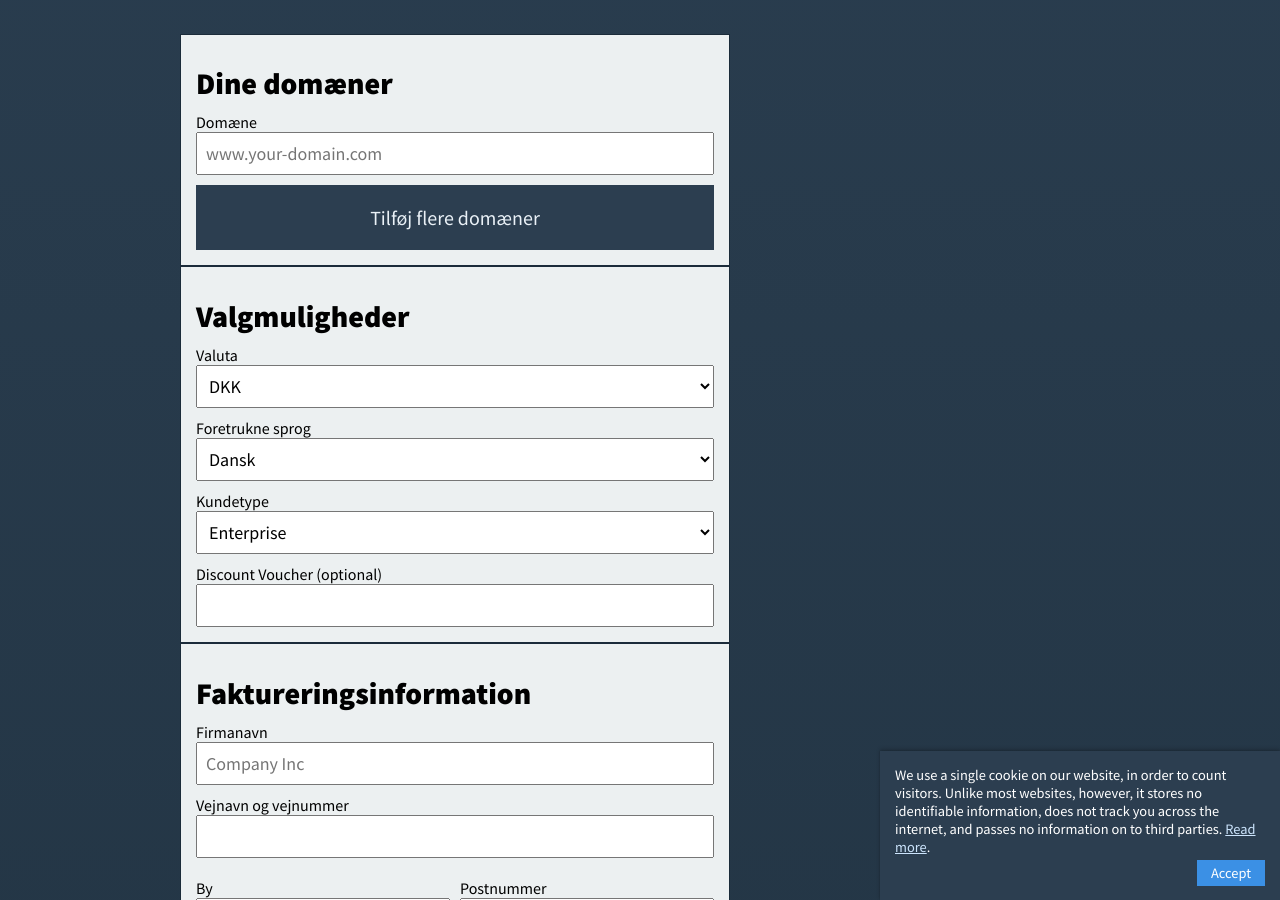
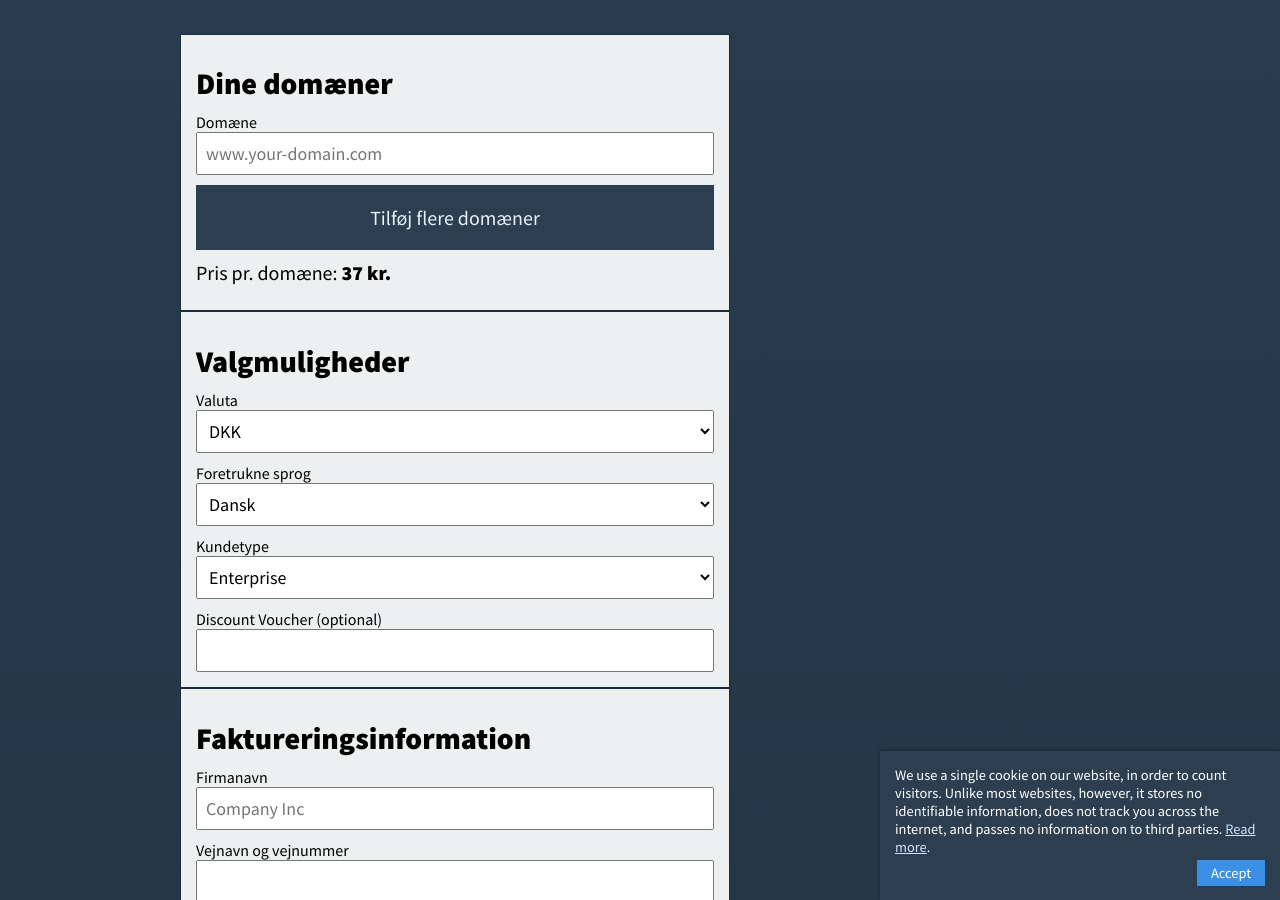
Before and after one commit to derangeddk/deranged.dk, a Jekyll site: the page built from fix-google-analytics/index.html, in a window 1280 px wide and 900 px high, scrolled down 2230 px. Built offline with Jekyll 4.4.1, drawn with Linux system fonts in a browser that asks for light colours.

Commit message:
Add price paragraph

```diff
--- a/_includes/fix_analytics_signup_form.html
+++ b/_includes/fix_analytics_signup_form.html
@@ -33,6 +33,13 @@
             >
             {% if include.language == "danish" %} Tilføj flere domæner {% else %} Add additional domain {% endif %}
             </button>
+        <p>
+            {% if include.language == "danish" %}
+                Pris pr. domæne: <strong>37 kr.</strong>
+            {% else %}
+                Price pr. domain: <strong>€5</strong>
+            {% endif %}
+        </p>
         </div>
         <div class="contact-form">
             <h2>{% if include.language == "danish" %} Valgmuligheder {% else %} Options {% endif %}</h2>
```
Lines whose indentation alone changed are shown as unchanged.
